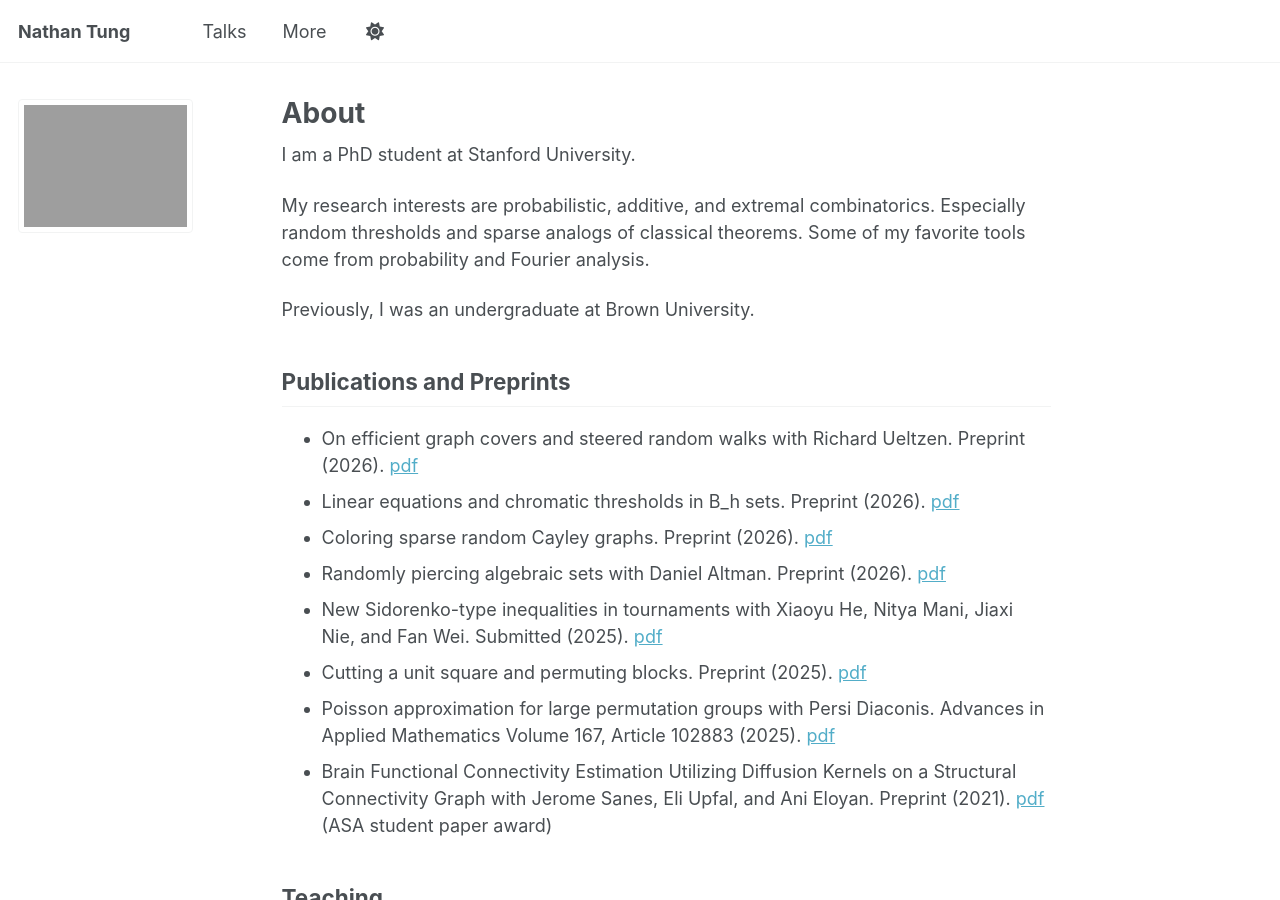
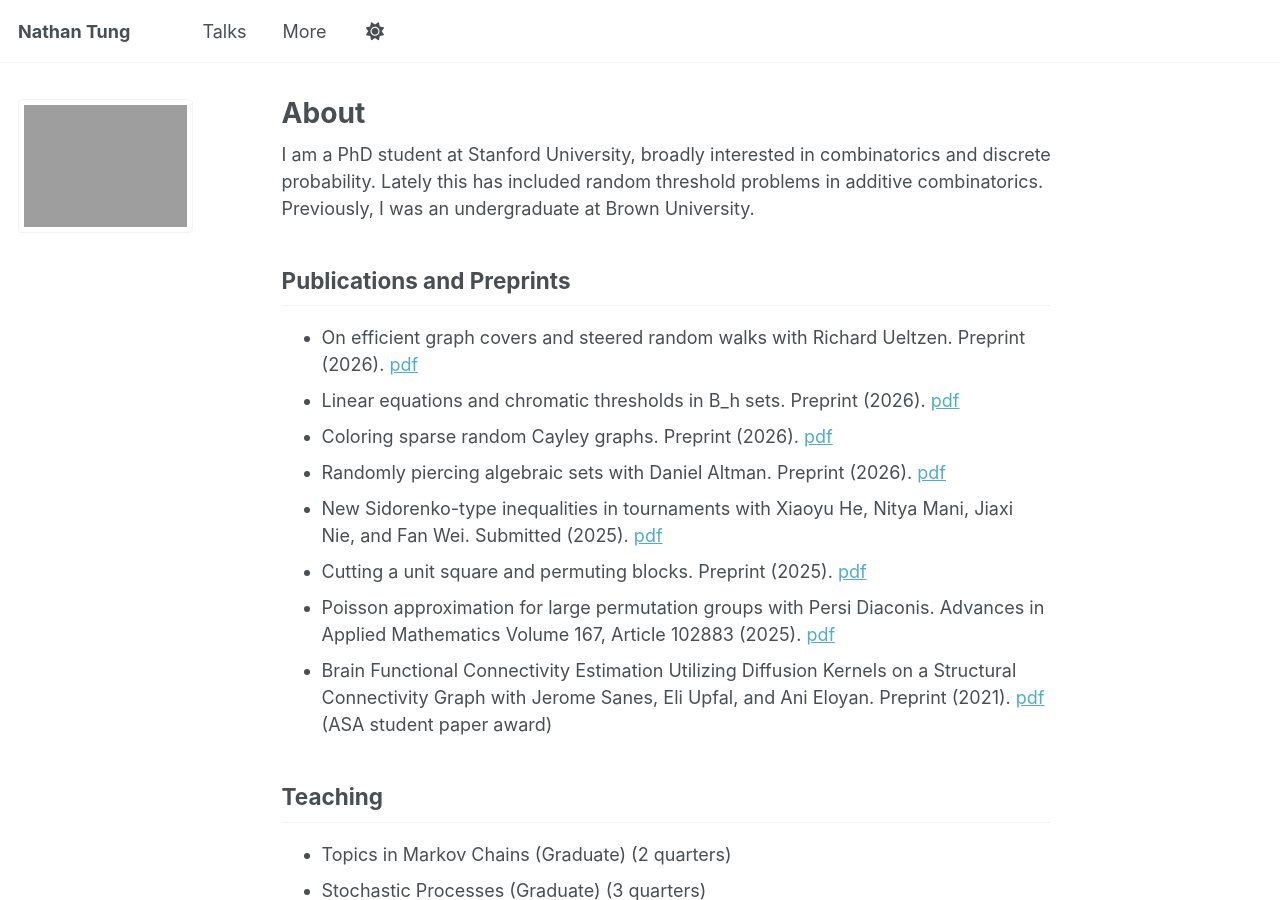
Before and after one commit to njtung/njtung.github.io, a Jekyll site: the page built from _pages/about.md, in a window 1280 px wide and 900 px high. Built offline with Jekyll 4.4.1, drawn with Linux system fonts in a browser that asks for light colours; a script that is not in the unit is left out.

Commit message:
Update about.md

```diff
--- a/_pages/about.md
+++ b/_pages/about.md
@@ -16,13 +16,9 @@ redirect_from:
 }
 </script>
 
-I am a PhD student at Stanford University.
-
-My research interests are probabilistic, additive, and extremal combinatorics. Especially random thresholds and sparse analogs of classical theorems. Some of my favorite tools come from probability and Fourier analysis.
+I am a PhD student at Stanford University, broadly interested in combinatorics and discrete probability. Lately this has included random threshold problems in additive combinatorics. Previously, I was an undergraduate at Brown University.
 
 <!-- Some things I want to learn more about are ergodic theory and computational complexity. -->
-
-Previously, I was an undergraduate at Brown University.
 
 ## Publications and Preprints
 
```
